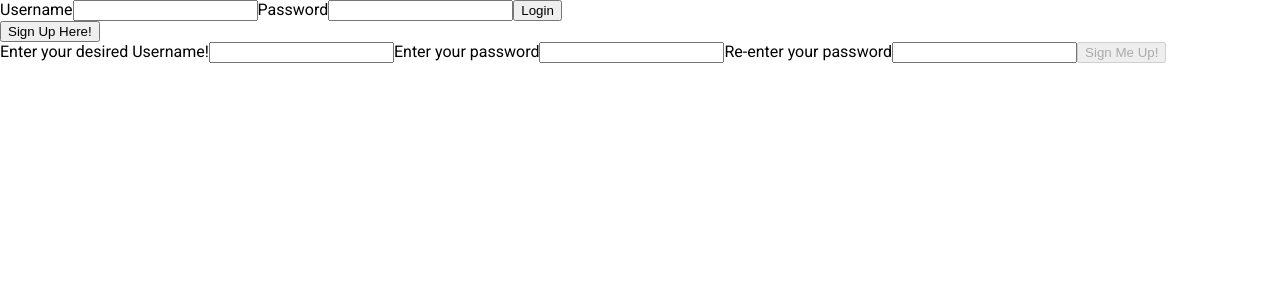
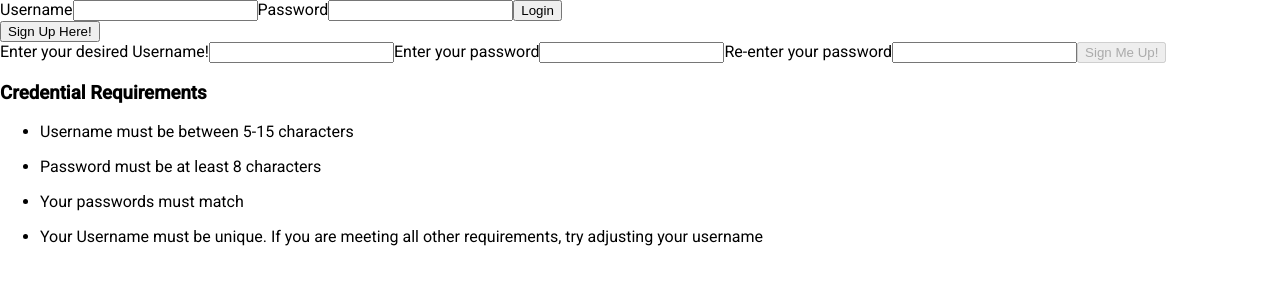
Before and after one commit to rc-devs/fe_books, an Angular app in the folder fe_books/: page /sign-up in a window 1280 px wide. Both pictures are taken after a click on the button "Sign Up Here!". Shown: the top 300 px of the page. Built offline with nearby package versions, Linux system fonts and the light colour scheme.

Commit message:
add credential requirement list, adjust messages to user

```diff
--- a/fe_books/src/app/core/signup/signup.component.html
+++ b/fe_books/src/app/core/signup/signup.component.html
@@ -7,3 +7,20 @@
   <input type="password" [formControl]="signUpForm.controls.password_confirmation">
   <button type="submit" [disabled]="!signUpForm.valid">Sign Me Up!</button>
 </form>
+
+<h3>Credential Requirements</h3>
+<ul>
+  <li>
+    <p>Username must be between 5-15 characters</p>
+  </li>
+
+  <li>
+    <p>Password must be at least 8 characters</p>
+  </li>
+  <li>
+    <p>Your passwords must match</p>
+  </li>
+  <li>
+    <p>Your Username must be unique. If you are meeting all other requirements, try adjusting your username</p>
+  </li>
+</ul>
--- a/fe_books/src/app/core/signup/signup.component.ts
+++ b/fe_books/src/app/core/signup/signup.component.ts
@@ -27,8 +27,8 @@ export class SignupComponent {
         this.signUpForm.reset()
       },
       error: (error: any) => {
-        this.matSnackBar.open("There was some error during sign-up. Ensure your passwords are matching, and try again.", 'Close')
-        console.error('Sign up error', error)
+        this.matSnackBar.open("There was some error during sign-up. Refer to the Credential Requirements, and try again.", 'Close')
+        console.error('Sign up error', error.message)
       }
     })
   }
```
